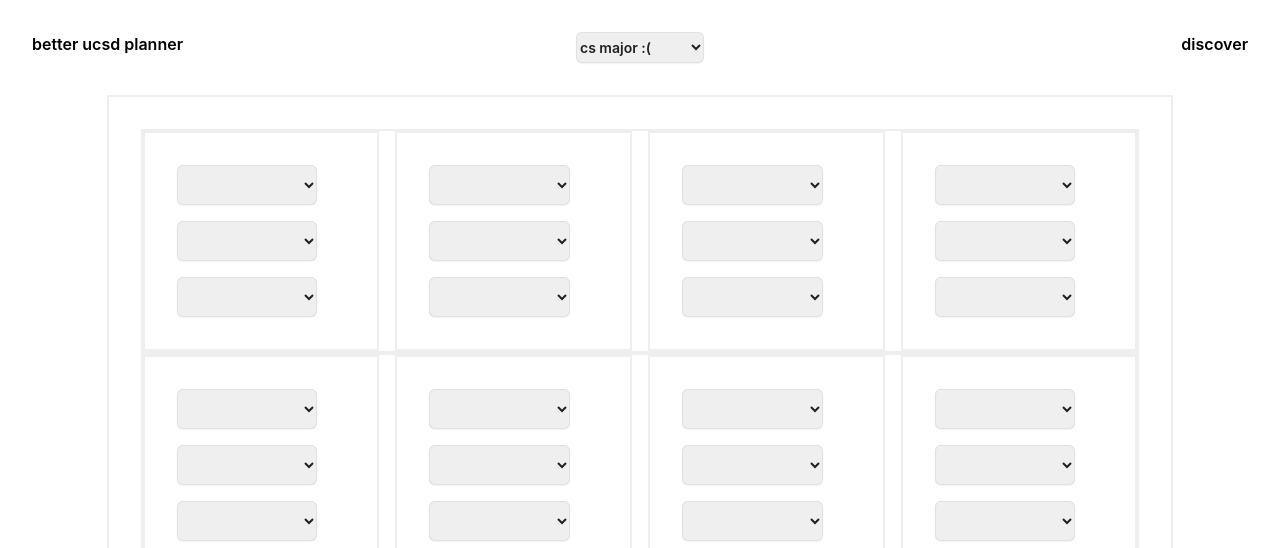
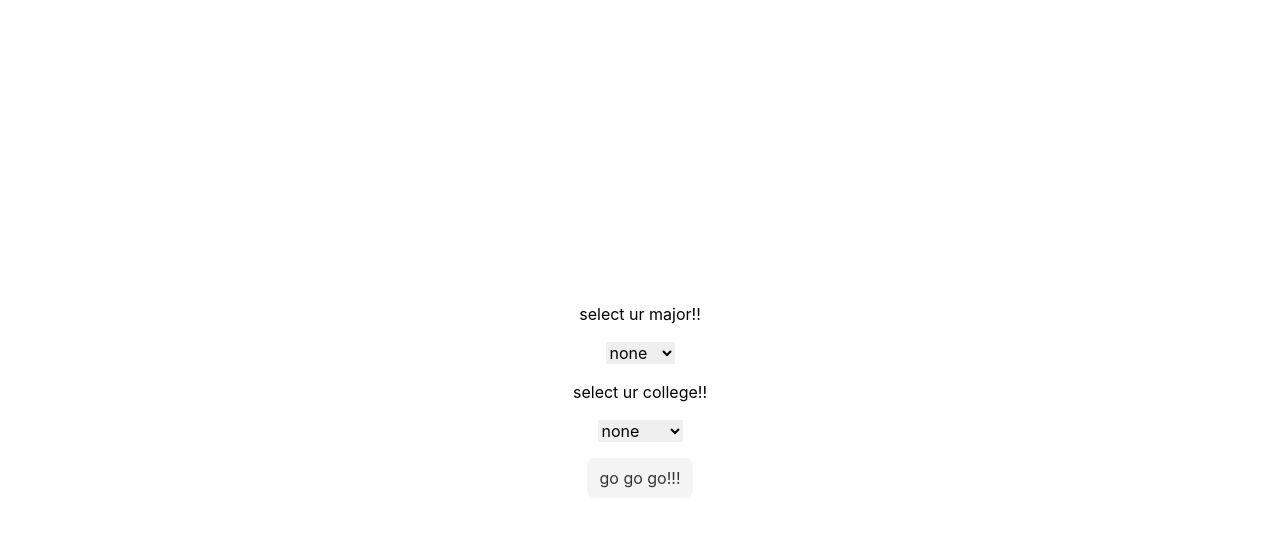
Before and after one commit to wanning-lu/better-ucsd-planner, a React (Create React App) app: page / in a window 1280 px wide. Shown: the top 548 px of the page. Built offline with nearby package versions, Linux system fonts and the light colour scheme.

Commit message:
incorporated major + college selection, added active nav css to navbar buttons

```diff
--- a/src/App.js
+++ b/src/App.js
@@ -2,12 +2,11 @@ import { BrowserRouter, Routes, Route} from "react-router-dom";
 import Home from "./pages/Home";
 import Layout from "./pages/Layout"
 import Discover from "./pages/Discover";
+import Welcome from "./pages/Welcome";
 import { createContext, useState } from 'react';
 
 export const SelectedCoursesContext = createContext();
-
-// TODO: find where we sort the courses; otherwise, can just use Object.keys()
-
+export const SelectedInfoContext = createContext();
 
 const SelectedCoursesProvider = ({ children }) => {
 	const [selectedCourses, setCourses] = useState(JSON.parse(localStorage.getItem("wishlistedCourses")) || {[""]: "none"});
@@ -20,8 +19,7 @@ const SelectedCoursesProvider = ({ children }) => {
 
 		// let newCourseArray = [...selectedCourses, newCourse].sort(sortSelectedCourses)
 		setCourses({...selectedCourses, [newCourse]: category})
-		console.log("huh?")
-		localStorage.setItem("wishlistedCourses", JSON.stringify({...selectedCourses, [newCourse]: category}));
+		localStorage.setItem("wishlistedCourses", JSON.stringify({...selectedCourses, [newCourse]: category}))
 	}
 
 	const removeCourse = (removedCourse) => {
@@ -41,19 +39,38 @@ const SelectedCoursesProvider = ({ children }) => {
   );
 };
 
+// "info" includes major and college
+const SelectedInfoProvider = ({ children }) => {
+	const [selectedInfo, setInfo] = useState(JSON.parse(localStorage.getItem("selectedInfo")) || {major: 'none', college: 'none'})
+
+	const changeInfo = (category, value) => {
+		setInfo({...selectedInfo, [category]: value})
+		localStorage.setItem("selectedInfo", JSON.stringify({...selectedInfo, [category]: value}))
+	}
+
+	return (
+		<SelectedInfoContext.Provider value={{ selectedInfo, changeInfo }}>
+			{children}
+		</SelectedInfoContext.Provider>
+	)
+}
+
 
 function App() {
   return (
+		<SelectedInfoProvider>
 		<SelectedCoursesProvider>
 			<BrowserRouter>
 				<Routes>
-						<Route path="/" element={<Layout />}>
-							<Route index element={<Home />} />
-							<Route path="discover" element={<Discover />} />
-						</Route>
+					<Route path="/" element={<Layout />}>
+						<Route index element={<Welcome />} />
+						<Route path="planner" element={<Home />} />
+						<Route path="discover" element={<Discover />} />
+					</Route>
 				</Routes>
 			</BrowserRouter>
 		</SelectedCoursesProvider>
+		</SelectedInfoProvider>
   );
 }
 
--- a/src/pages/Dropdown.js
+++ b/src/pages/Dropdown.js
@@ -42,7 +42,7 @@ function Dropdown(props) {
     return (
         <>
         <div className="w-5/6 mx-auto">
-        <div className="p-2 rounded-md cursor-pointer hover:bg-slate-100" onClick={handleOpen}>
+        <div className="p-2 rounded-md cursor-pointer hover:bg-gray-100" onClick={handleOpen}>
             <div>
                 {/* placeholder for an icon LOL */}
                 {open ? (
--- a/src/pages/Layout.js
+++ b/src/pages/Layout.js
@@ -1,5 +1,5 @@
 import { useState } from 'react';
-import { Link, Outlet } from "react-router-dom";
+import { NavLink, Link, Outlet, useLocation } from "react-router-dom";
 
 const majors = ["cs major :(", "ece major"];
 
@@ -12,8 +12,11 @@ function Layout() {
   return (
     <>
       {/* navbar */}
+      { useLocation().pathname !== '/' ?
       <div className="flex justify-between p-8 font-semibold">
-        <Link to="/" className="flex-1">better ucsd planner</Link>
+        <NavLink to="/planner" className={({ isActive }) =>
+          (isActive ? "text-light-blue-500 " : "text-black ") + "flex-1"
+        }>better ucsd planner</NavLink>
         <div className="flex justify-center flex-1 space-x-4">
           <select id="major" name="major" autoComplete="major-name" onChange={(e) => {setMajor(e.target.value)}} className="block w-32 rounded-md border-0 py-1.5 text-gray-900 shadow-sm ring-1 ring-inset ring-gray-300 focus:ring-2 focus:ring-inset focus:ring-indigo-600 sm:max-w-xs sm:text-sm sm:leading-6">
             {majors.map((name) => (
@@ -22,9 +25,11 @@ function Layout() {
           </select>
         </div>
         <div className="flex-1 text-right">
-          <Link to="/discover">discover</Link>
+          <NavLink to="/discover" className={({ isActive }) =>
+            (isActive ? "text-light-blue-500 " : "text-black ")
+          }>discover</NavLink>
         </div>
-      </div>
+      </div> : <></> }
       {/* viewer for courses */}
       <Outlet />
     </>
--- /dev/null
+++ b/src/pages/Welcome.js
@@ -0,0 +1,35 @@
+import React from "react";
+import { useContext } from "react";
+import { SelectedInfoContext } from '../App.js'
+import { Link } from "react-router-dom";
+
+function Welcome() {
+    const { selectedInfo, changeInfo } = useContext(SelectedInfoContext)
+    return (
+        <div className="flex flex-col items-center justify-center h-screen gap-4">
+            <div>select ur major!!</div>
+            <select value={selectedInfo.major} onChange={(e) => (changeInfo("major", e.target.value))}>
+                <option value="none">none</option>
+                <option value="cs">cs lulz</option>
+            </select>
+            <div>select ur college!!</div>
+            <select value={selectedInfo.college} onChange={(e) => (changeInfo("college", e.target.value))}>
+                <option value="none">none</option>
+                <option value="revelle">Revelle</option>
+                <option value="erc">ERC</option>
+                <option value="warren">Warren</option>
+                <option value="marshall">Marshall</option>
+                <option value="muir">Muir</option>
+                <option value="Sixth">Sixth</option>
+                <option value="seventh">Seventh</option>
+                <option value="eighth">Eighth</option>
+            </select>
+            {/* css for button below taken from https://getcssscan.com/css-buttons-examples (button 2) */}
+            <button className="hover:bg-gray-200 focus:bg-gray-200 bg-[rgba(51,_51,_51,_0.05)] rounded-[8px] border-[0] text-[#333333] cursor-pointer inline-block leading-[20px] [list-style:none] m-0 px-[12px] py-[10px] text-center [transition:all_200ms] align-baseline whitespace-nowrap select-none">
+                <Link to="/discover">go go go!!!</Link>
+            </button>
+        </div>
+    )
+}
+
+export default Welcome
--- a/tailwind.config.js
+++ b/tailwind.config.js
@@ -1,6 +1,5 @@
-/** @type {import('tailwindcss').Config} */
-
 const withMT = require("@material-tailwind/react/utils/withMT")
+const defaultTheme = require("tailwindcss/defaultTheme")
 
 module.exports = withMT({
   content: [
@@ -10,7 +9,8 @@ module.exports = withMT({
     './src/components/**/*.{html,js}'
   ],
   theme: {
-    extend: {},
+    extend: {
+    },
   },
   plugins: [],
 });
```
